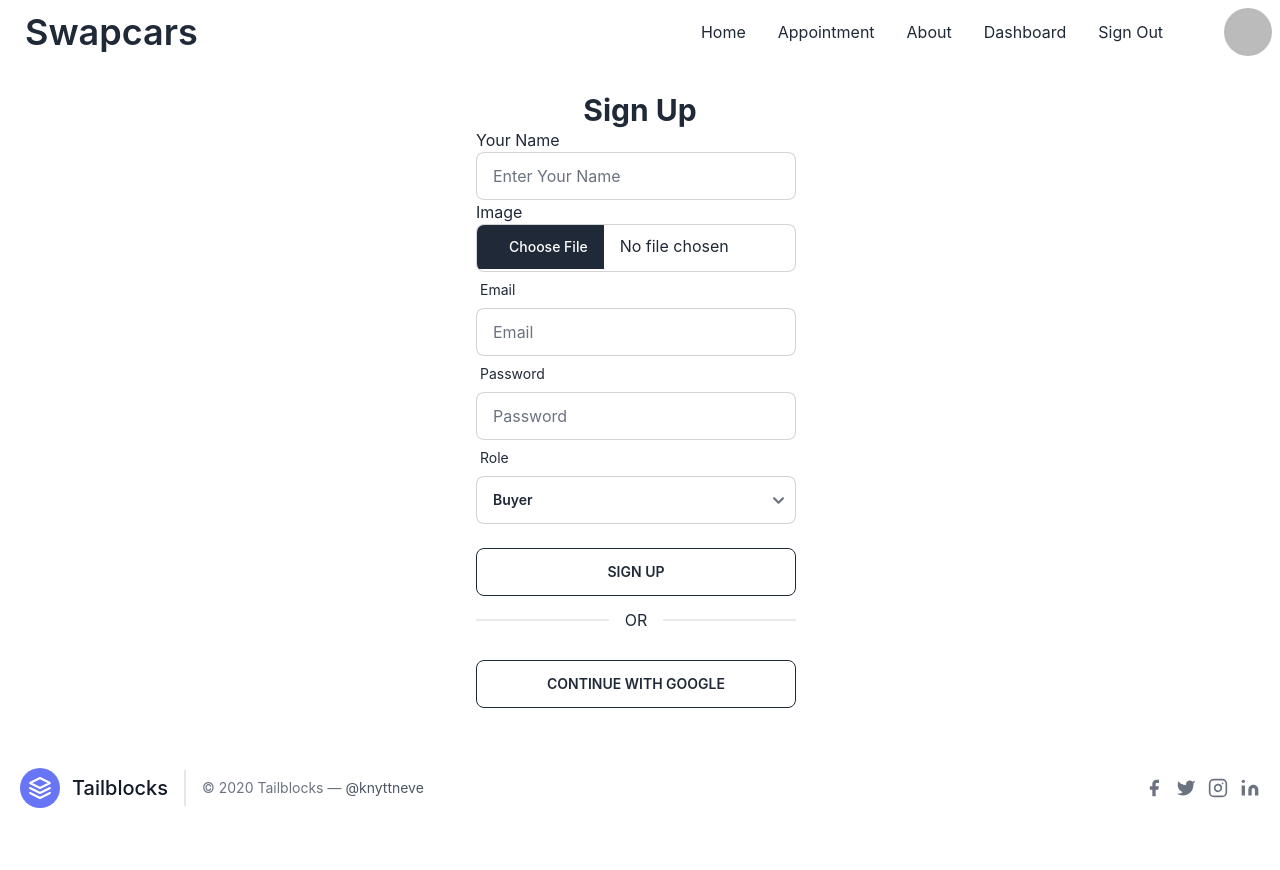
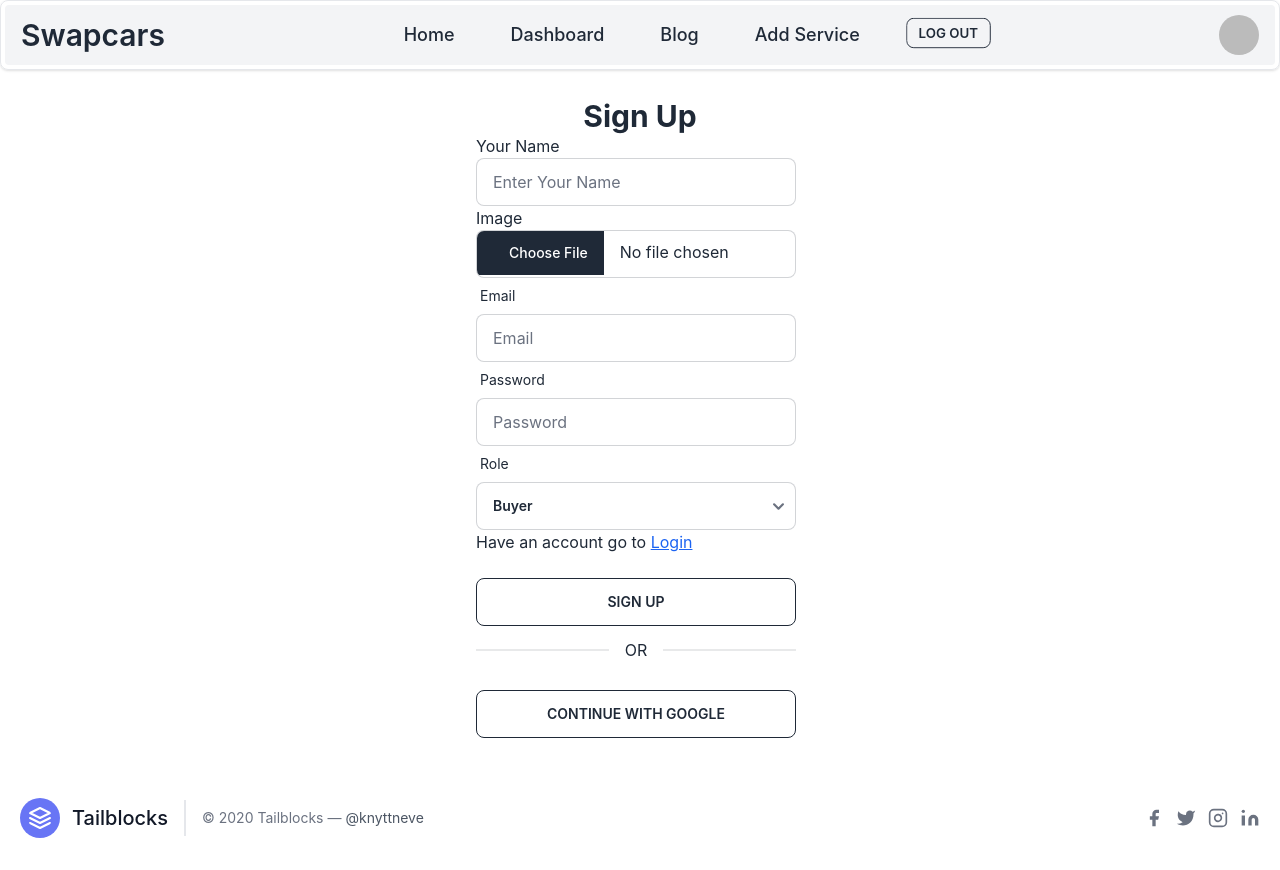
Before and after one commit to abdulhakim10/swapcars-client-side, a React (Create React App) app: page /signup in a window 1280 px wide. Before the commit the page ends 840 px from the top, so only its background shows below. Built offline with nearby package versions, Linux system fonts and the light colour scheme; no server answers; sample sign-in values are in the browser's storage.

Commit message:
dashboard layout setup and user and booking info save on db

```diff
--- a/src/Layouts/Main.js
+++ b/src/Layouts/Main.js
@@ -1,12 +1,12 @@
 import React from 'react';
 import { Outlet } from 'react-router-dom';
 import Foot from '../pages/shared/Footer/Foot';
-import Navbar from '../pages/shared/Navbar/Navbar';
+import Header from '../pages/shared/Navbar/Header';
 
 const Main = () => {
     return (
         <div>
-            <Navbar></Navbar>
+            <Header></Header>
             <Outlet></Outlet>
             <Foot></Foot>
         </div>
--- a/src/Routes/Routes/Routes.js
+++ b/src/Routes/Routes/Routes.js
@@ -34,7 +34,7 @@ const router = createBrowserRouter([
     },
     {
         path: '/dashboard',
-        element: <DashboardLayout></DashboardLayout>,
+        element: <PrivateRoute><DashboardLayout></DashboardLayout></PrivateRoute>,
         children: [
             {
                 path: '/dashboard',
--- a/src/contexts/AuthProvider.js
+++ b/src/contexts/AuthProvider.js
@@ -42,9 +42,9 @@ const AuthProvider = ({children}) => {
 
 
     // sigIn/up with google
-    const googleSignIn = async() => {
+    const googleSignIn = () => {
         setLoading(true);
-        await signInWithPopup(auth, googleProvider);
+        return signInWithPopup(auth, googleProvider);
     }
 
 
--- a/src/pages/BuyModal/BuyModal.js
+++ b/src/pages/BuyModal/BuyModal.js
@@ -1,8 +1,8 @@
 import React, { useContext } from 'react';
 import { AuthContext } from '../../contexts/AuthProvider';
 
-const BuyModal = ({category}) => {
-    const {title, resale_price} = category;
+const BuyModal = ({modalInfo}) => {
+    const {title, resale_price} = modalInfo;
     const {user} = useContext(AuthContext);
 
 
--- a/src/pages/Dashboard/MyBookings/MyBookings.js
+++ b/src/pages/Dashboard/MyBookings/MyBookings.js
@@ -21,6 +21,8 @@ const MyBookings = () => {
 
     return (
         <div className='m-12'>
+        {myBookings.length > 0 ?
+        <>
         <h2 className="text-3xl mb-5">My Bookings: {myBookings.length}</h2>
         <div className="overflow-x-auto">
             <table className="table w-full">
@@ -62,6 +64,11 @@ const MyBookings = () => {
                 </tbody>
             </table>
         </div>
+        </>
+        :
+        <h1 className="text-5xl font-bold text-center text-red-600">You did'nt booking yet </h1>
+        }
+
     </div>
     );
 };
--- a/src/pages/Login/SignUp/SignUp.js
+++ b/src/pages/Login/SignUp/SignUp.js
@@ -1,13 +1,15 @@
-import React, { useContext } from 'react';
+import React, { useContext} from 'react';
 import { useForm } from "react-hook-form";
+import { Link } from 'react-router-dom';
 import { AuthContext } from '../../../contexts/AuthProvider';
 
 
 const SignUp = () => {
     const { register, handleSubmit, formState: { errors } } = useForm();
     // const [data, setData] = useState("");
-    const { signUp, user } = useContext(AuthContext);
-
+    const { signUp, googleSignIn } = useContext(AuthContext);
+    // const [role, setRole] = useState('buyer');
+    // console.log(role)
     const imageHostKey = process.env.REACT_APP_imagebb_key;
 
     // signup handler with imgbb
@@ -16,10 +18,8 @@ const SignUp = () => {
         const password = data.password;
         const name = data.name;
         const role = data.role;
-        console.log(role)
 
-
-        // imgbb
+        // file send to imgBB
         const image = data.image[0];
         const formData = new FormData();
         formData.append('image', image);
@@ -46,13 +46,12 @@ const SignUp = () => {
             // signup with email-password and name-image
         await signUp(email, password, name, newImage);
 
-
         // send to db
         const user = {
             name,
             email,
-                newImage,
-                role
+            image: newImage,
+            role,
         }
 
         fetch('http://localhost:5000/users', {
@@ -66,9 +65,36 @@ const SignUp = () => {
         .then(data => {
             console.log(data);
         })
+    }
+
+
+    // google log in
+    const googleLogin = () => {
+    googleSignIn()
+    .then(result => {
+        const data = result.user
+        // send to db
+        const user = {
+            name: data.displayName,
+            email: data.email,
+            image: data.photoURL,
+            role : "Buyer"
+        }
+
+        fetch('http://localhost:5000/users', {
+            method: 'POST',
+            headers: {
+                'content-type' : 'application/json'
+            },
+            body: JSON.stringify(user)
+        })
+        .then(res => res.json())
+        .then(data => {
+            console.log(data);
+        })
+    })
 
     }
-
 
 
 
@@ -120,15 +146,15 @@ return (
                     <select
                         {...register('role')}
                         className="select select-bordered w-full max-w-xs">
-                        <option disabled selected>Buyer</option>
+                        <option selected>Buyer</option>
                         <option>Seller</option>
                     </select>
                 </div>
-
+                <p>Have an account go to <Link to='/login'><u className='text-blue-600'>Login</u></Link></p>
                 <div className='w-full max-w-xs'>
                     <input type="submit" className='btn btn-outline w-full max-w-xs mt-6' value='Sign Up' />
                     <div className="divider">OR</div>
-                    <button className='btn btn-outline w-full max-w-xs mt-4'>CONTINUE WITH GOOGLE</button>
+                    <button onClick={googleLogin} className='btn btn-outline w-full max-w-xs mt-4'>CONTINUE WITH GOOGLE</button>
                 </div>
             </form>
         </div>
--- /dev/null
+++ b/src/pages/shared/Navbar/Header.js
@@ -0,0 +1,91 @@
+import { Avatar, Button, Dropdown, Navbar, ToggleSwitch } from 'flowbite-react';
+import React, { useContext } from 'react';
+import { Link } from 'react-router-dom';
+import { AuthContext } from '../../../contexts/AuthProvider';
+
+
+const Header = () => {
+  const {user,logOut} = useContext(AuthContext);
+
+  const handleLogOut = () => {
+     logOut()
+     .then(() => {})
+     .catch(err => console.error(err))
+  }
+
+  const menuItems = <>
+    <li className='text-lg rounded-md hover:text-blue-600 hover:bg-gray-200 px-3 py-1'><Link to='/'> Home</Link></li>
+    <li className='text-lg rounded-md hover:text-blue-600 hover:bg-gray-200 px-3 py-1'><Link to='/dashboard'>Dashboard</Link></li>
+    <li className='text-lg rounded-md hover:text-blue-600 hover:bg-gray-200 px-3 py-1'><Link to='/blog'>Blog</Link></li>
+    <li className='text-lg rounded-md hover:text-blue-600 hover:bg-gray-200 px-3 py-1'><Link to='/addservice'>Add Service</Link></li>
+    <>{
+      user?.uid &&
+
+    <li>
+      <button onClick={handleLogOut} className='btn btn-outline btn-sm'>Log Out</button>
+    </li>
+
+    }</>
+  </>
+    return (
+        <div className='border shadow p-1 rounded-lg'>
+           <Navbar
+           className='bg-gray-100'
+  fluid={true}
+  rounded={true}
+>
+<label htmlFor="dashboard-drawer" tabIndex={2} className="btn btn-ghost lg:hidden">
+                <svg xmlns="http://www.w3.org/2000/svg" className="h-5 w-5" fill="none" viewBox="0 0 24 24" stroke="currentColor"><path strokeLinecap="round" strokeLinejoin="round" strokeWidth="2" d="M4 6h16M4 12h8m-8 6h16" /></svg>
+            </label>
+  <Navbar.Brand>
+
+    <span className="self-center whitespace-nowrap text-3xl font-semibold dark:text-white">
+        Swapcars
+    </span>
+  </Navbar.Brand>
+  <div className="flex md:order-2">
+  {!user?.uid &&
+  <>
+  <button className='mr-2 mt-2 btn btn-outline btn-sm'><Link to='/login'>Login</Link></button>
+    {/* <button className='mr-2 mt-2 btn btn-outline btn-sm'><Link to='/signup'>Sign Up</Link></button> */}
+  </>
+
+  }
+
+    <Dropdown
+      arrowIcon={false}
+      inline={true}
+      label={<Avatar alt="User settings" img={user?.photoURL} rounded={true}/>}
+    >
+      <Dropdown.Header>
+        <span className="block text-sm">
+          {user?.email ?
+          user?.displayName
+          :
+          'Profile Name'
+          }
+        </span>
+        <span className="block truncate text-sm font-medium">
+        {user?.email ?
+          user?.email
+          :
+          'user@email'
+          }
+        </span>
+      </Dropdown.Header>
+      <Dropdown.Divider />
+      <Dropdown.Item onClick={handleLogOut}>
+        Sign out
+      </Dropdown.Item>
+    </Dropdown>
+    <Navbar.Toggle />
+  </div>
+  <Navbar.Collapse>
+    {menuItems}
+  </Navbar.Collapse>
+</Navbar>
+        </div>
+    );
+};
+
+export default Header;
--- a/src/pages/shared/Navbar/Navbar.js
+++ /dev/null
@@ -1,63 +0,0 @@
-import React, { useContext } from 'react';
-import { Link } from 'react-router-dom';
-import { AuthContext } from '../../../contexts/AuthProvider';
-
-
-const Navbar = () => {
-    const { user, logOut } = useContext(AuthContext);
-    // console.log(user)
-
-    const handleLogOut = async () => {
-        await logOut();
-    }
-    const menuItems = <React.Fragment>
-        <li><Link to='/'>Home</Link></li>
-        <li><Link to='/appointment'>Appointment</Link></li>
-        <li><Link to='/about'>About</Link></li>
-        {
-            user?.uid ?
-                <>
-                    <li><Link to='/dashboard'>Dashboard</Link></li>
-                    <li><button onClick={handleLogOut}>Sign Out</button></li>
-                </>
-                :
-                <>
-                    <li><Link to='/login'>Login</Link></li>
-                    <li><Link to='/signup'>Sign Up</Link></li>
-                </>
-        }
-    </React.Fragment>
-    return (
-        <div className="navbar bg-base-100 flex justify-between">
-            <div className="navbar-start">
-                <div className="dropdown">
-                    <label tabIndex={0} className="btn btn-ghost lg:hidden">
-                        <svg xmlns="http://www.w3.org/2000/svg" className="h-5 w-5" fill="none" viewBox="0 0 24 24" stroke="currentColor"><path strokeLinecap="round" strokeLinejoin="round" strokeWidth="2" d="M4 6h16M4 12h8m-8 6h16" /></svg>
-                    </label>
-
-                    <ul tabIndex={0} className="menu menu-compact dropdown-content mt-3 p-2 shadow bg-base-100 rounded-box w-52">
-                        {menuItems}
-                    </ul>
-
-                </div>
-                <Link className="btn btn-ghost normal-case text-4xl">Swapcars</Link>
-            </div>
-            <div className="navbar-center hidden lg:flex">
-                <ul className="menu menu-horizontal p-0">
-                    {menuItems}
-                </ul>
-
-            </div>
-            <div className="avatar tooltip lg:tooltip-left tooltip-bottom" data-tip={user?.displayName}>
-                <div className="w-12 rounded-full avatar">
-                    <img src={user?.photoURL} alt=''/>
-                </div>
-            </div>
-            <label htmlFor="dashboard-drawer" tabIndex={2} className="btn btn-ghost lg:hidden">
-                <svg xmlns="http://www.w3.org/2000/svg" className="h-5 w-5" fill="none" viewBox="0 0 24 24" stroke="currentColor"><path strokeLinecap="round" strokeLinejoin="round" strokeWidth="2" d="M4 6h16M4 12h8m-8 6h16" /></svg>
-            </label>
-        </div>
-    );
-};
-
-export default Navbar;
```
Also changed, not shown: src/Layouts/DashboardLayout.js (+5 -4 lines), src/pages/Home/Category/Category.js (+10 -3 lines), src/pages/Home/Category/CategoryCard.js (+4 -4 lines), src/pages/Login/Login/Login.js (+28 -6 lines). Lines whose indentation alone changed are shown as unchanged.
